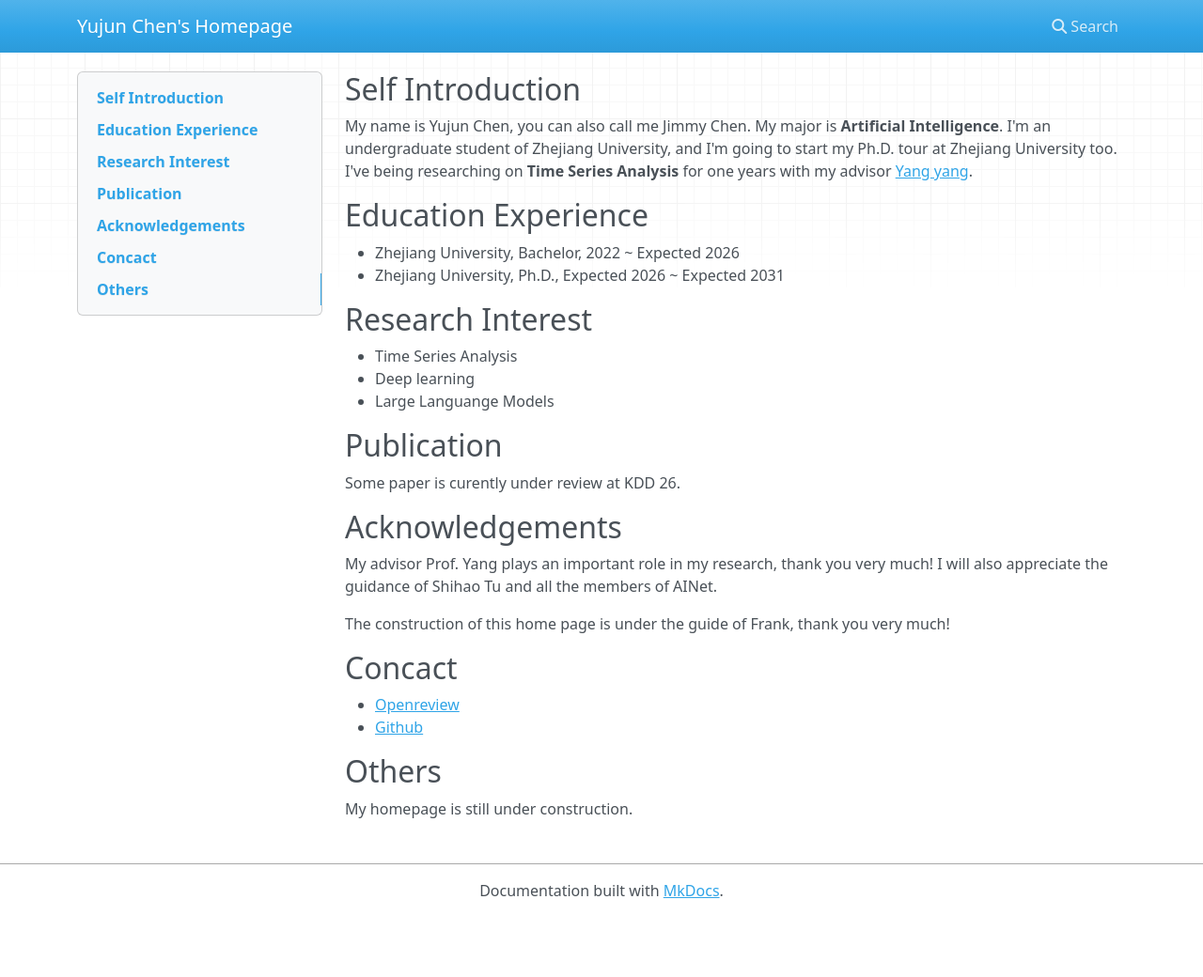
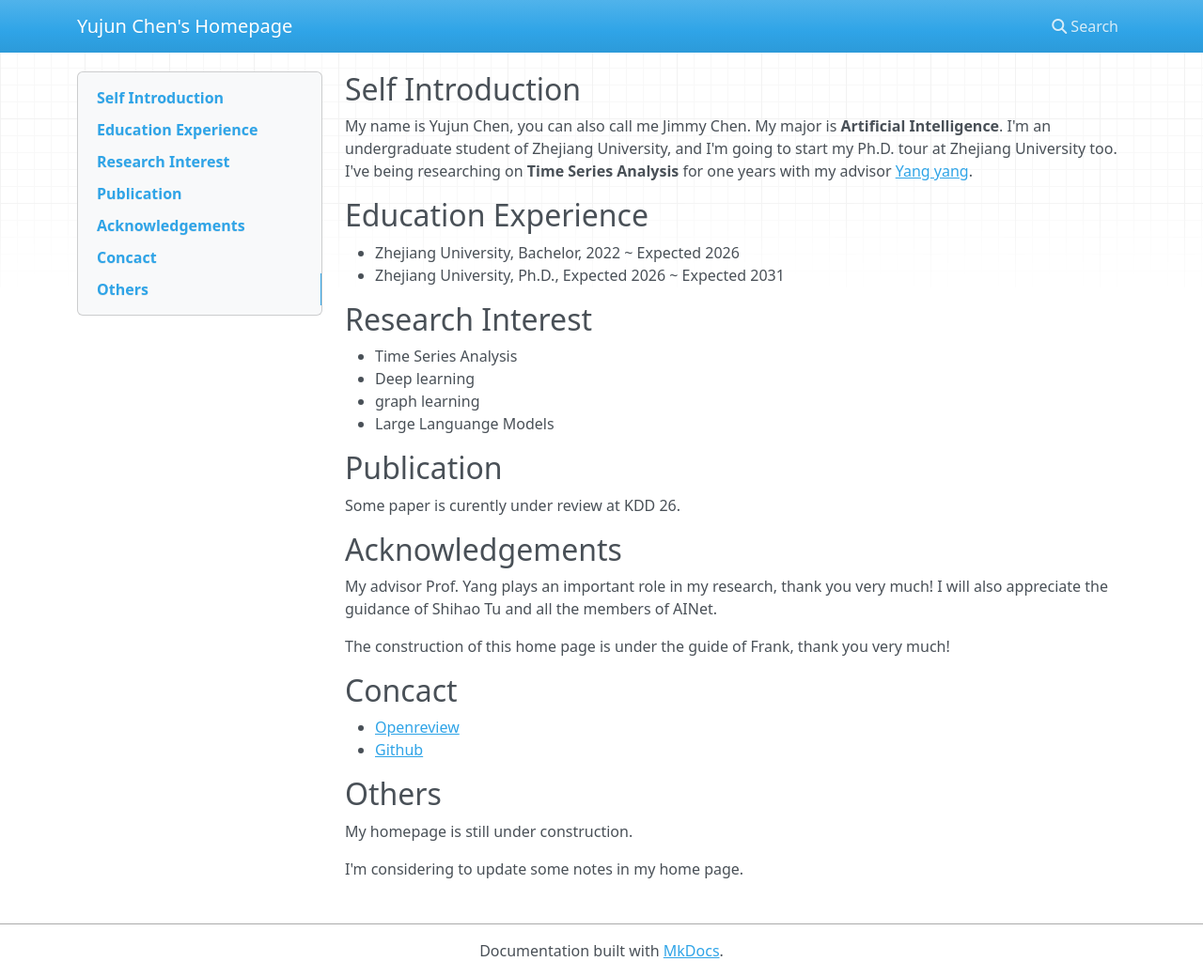
Before and after one commit to JimmyChen6/JimmyChen6.github.io, an MkDocs documentation site: the page built from docs/index.md, in a window 1280 px wide and 1040 px high. Shown: the whole window at 94% size. Built offline with MkDocs 1.6.1, drawn with Linux system fonts in a browser that asks for light colours; nearby versions of some CDN libraries.

Commit message:
更新了Others

```diff
--- a/docs/index.md
+++ b/docs/index.md
@@ -11,6 +11,7 @@ My name is Yujun Chen, you can also call me Jimmy Chen. My major is **Artificial
 
 - Time Series Analysis
 - Deep learning
+- graph learning
 - Large Languange Models
 
 ## Publication
@@ -31,3 +32,5 @@ The construction of this home page is under the guide of Frank, thank you very m
 ## Others
 
 My homepage is still under construction.
+
+I'm considering to update some notes in my home page.
```
